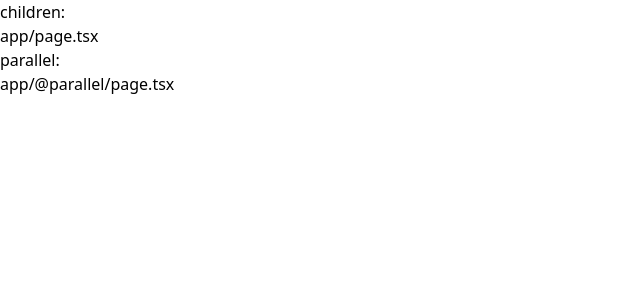
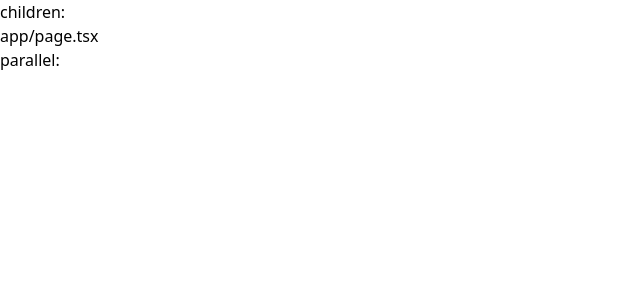
Before and after one commit to jurij/vercel500, a Next.js app: page / in a window 1280 px wide. Shown: the top 300 px of the page, without its empty margins (0-640 px from the left). Built offline with nearby package versions, Linux system fonts and the light colour scheme.

Commit message:
with parallel

```diff
--- /dev/null
+++ b/src/app/@parallel/(sub)/page.tsx
@@ -0,0 +1,3 @@
+export default function Page() {
+  return <main>app/@parallel/(sub)/page.tsx</main>
+}
--- a/src/app/@parallel/page.tsx
+++ /dev/null
@@ -1,3 +0,0 @@
-export default function Page() {
-  return <main>app/@parallel/page.tsx</main>
-}
```
